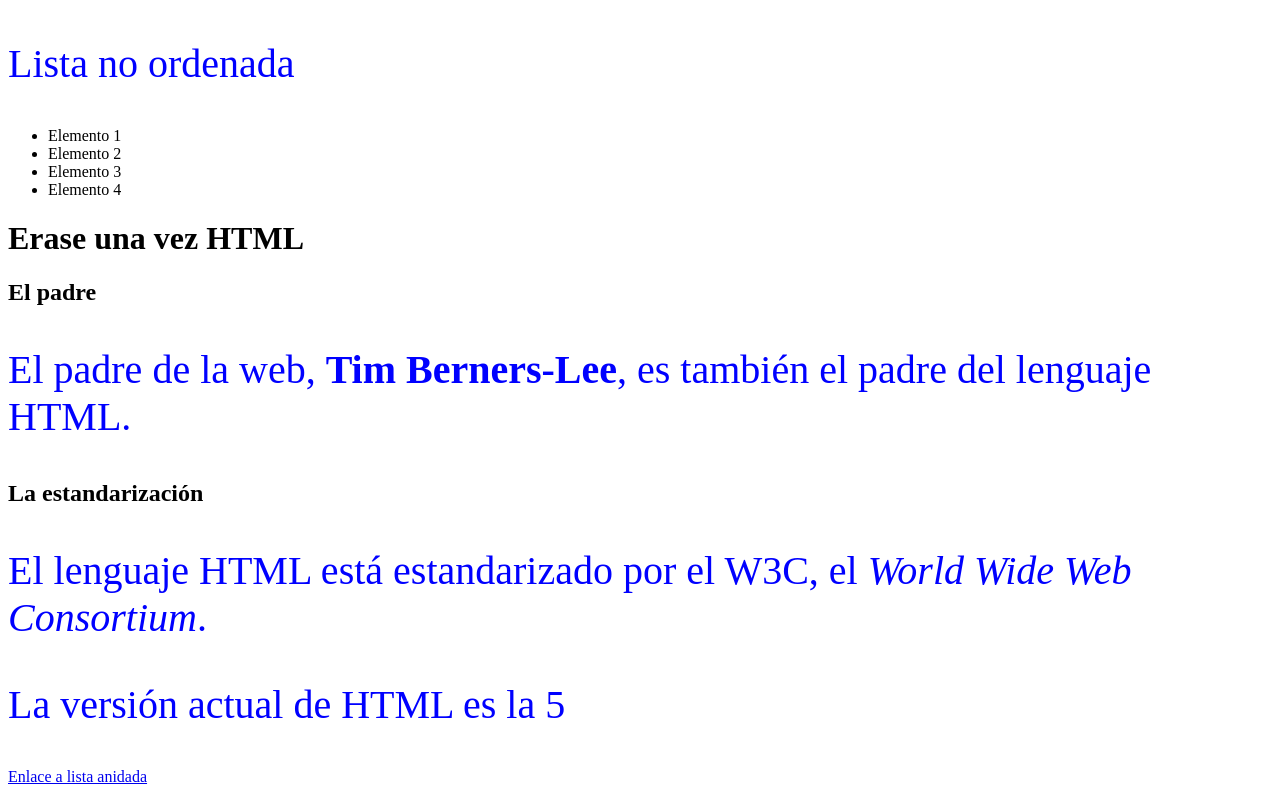
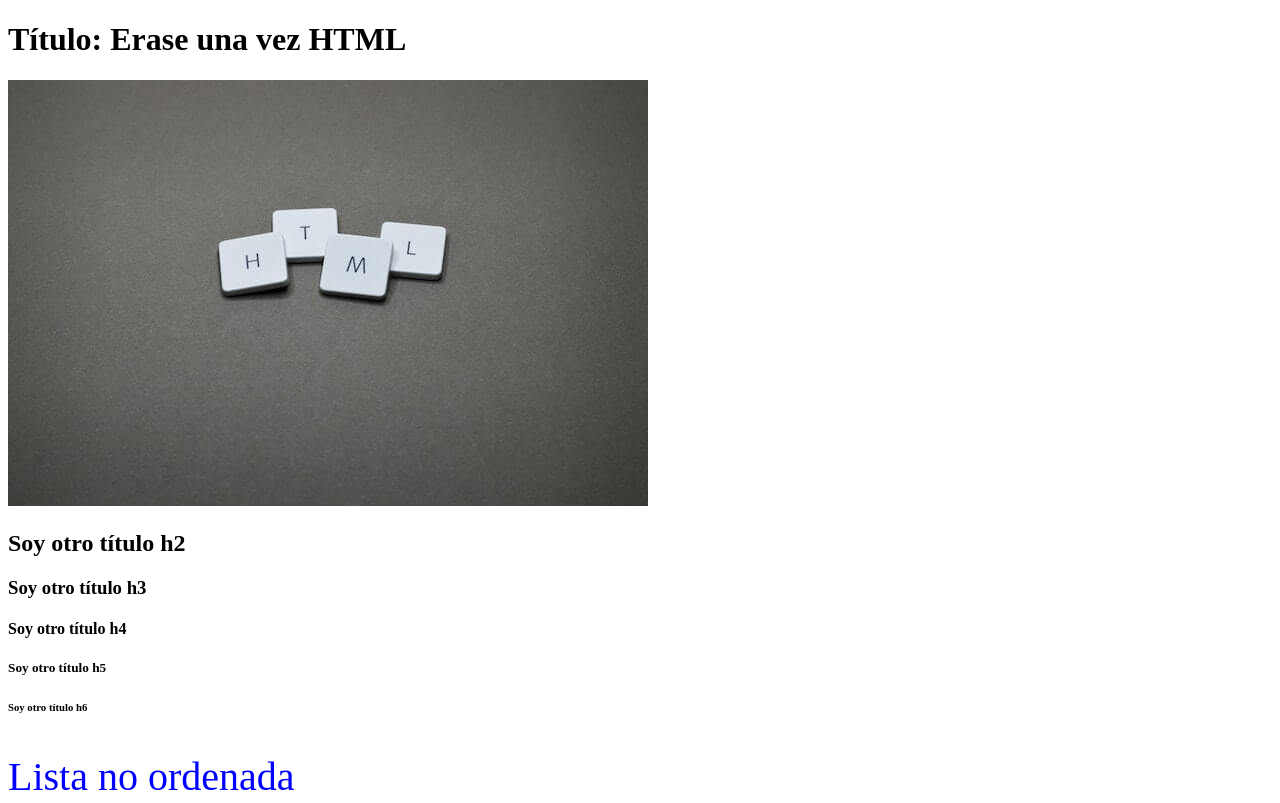
Before and after one commit to Ivansabart/intro-web-dev, a plain HTML site: page 1-html/1-intro/index.html in a window 1280 px wide. Shown: the top 803 px of the page. Drawn offline with Linux system fonts and the light colour scheme; files that its build step writes are made by us from their sources.

Commit message:
add: class img

```diff
--- a/basis/index.html
+++ b/1-html/1-intro/index.html
@@ -1,16 +1,23 @@
-<!--  EL servidor abre automáticamente el archivo llamado index.html  -->
+<!--  EL servidor abre automáticamente el archivo llamado index.html, si index.html no existe, definir al servidor para que no devuelva estrtuctura de archivos  -->
 <!DOCTYPE html> <!--  Le decimos al navegador qué versión de html vamos a utilizar  -->
 <html lang="es"> <!--  Etiqueta principal, se puede colocar el idioma para traducción  -->
-	<head> <!--  Etiqueta para todos los datos que no se vizualizan en el cliente -->
+	<head> <!--  Etiqueta para todos los datos que no se vizualizan en el cliente (dependencias, fuentes, CSS)-->
 		<meta charset="UTF-8" />	<!--  Juego de caracteres que soporta caracteres especiales  -->
-		<meta name="description" content="Esta página te mostrará cierta información" /> <!--  Para el SEO y en los resultados de búsqueda -->
+		<meta name="description" content="Esta página te mostrará descripción en los resultados de los buscadores (SEO)" />
 		<meta name="robots" content="index, follow" /> <!--  En el index hay autorización para búsquedas automáticas 'unfollow' es para desactivarlo  -->
-		<title>Erase una vez HTML</title> <!--  Etiqueta título para la pestaña del navegador web -->
+		<title>Título de página</title> <!--  Etiqueta título para la pestaña del navegador web -->
 		<meta name="viewport" content="with=device-with, inictial-scale=1.0"> <!--  Ancho de pantalla responsivo -->
 		<link rel="stylesheet" href="./style.css">
 	</head>
-	<body> <!--  Cuerpo donde se muestra en el cliente -->
+	<body> <!--  Cuerpo donde se muestra en el cliente (Escribir HTML5 semántico)-->
 		<header> <!-- Encabezado de la página -->
+			<h1>Título: Erase una vez HTML</h1> <!--  Encabezado de mayor jerarquía  -->
+			<img src="./img/html.jpg" alt="uno">
+			<h2>Soy otro título h2</h2>
+			<h3>Soy otro título h3</h3>
+			<h4>Soy otro título h4</h4>
+			<h5>Soy otro título h5</h5>
+			<h6>Soy otro título h6</h6>
 			<nav></nav> <!--  -->
 		</header>
 		<main> <!-- Contenido principal -->
@@ -29,7 +36,6 @@
 		<footer> <!-- Pie de página -->
 
 		</footer>
-		<h1>Erase una vez HTML</h1> <!--  Encabezado de mayor jerarquía  -->
 		<h2>El padre</h2>
 		<p>El padre de la web, <strong>Tim Berners-Lee</strong>, es también el padre del lenguaje HTML.</p> <!--  Párrafo con negritas  -->
 		<h2>La estandarización</h2>
```
Also changed, not shown: 1-html/1-intro/lista_super.html (renamed from basis/lista_super.html, +1 -0 lines), 0-basis/fundamentos.txt, 1-html/1-intro/img/html.jpg (added).
